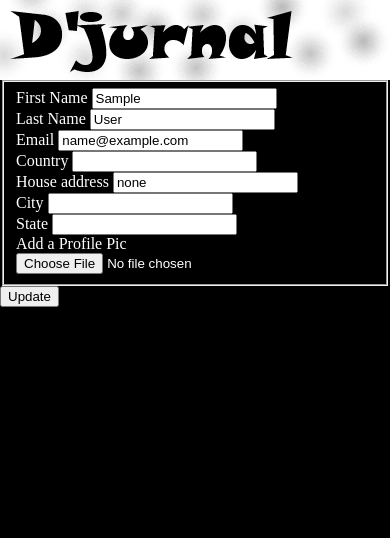
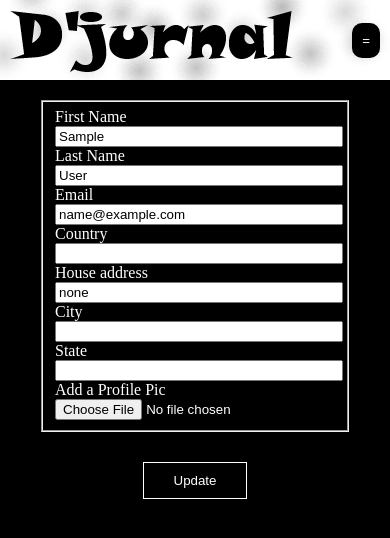
Before and after one commit to ONOWONI/my_blog_post_Flask_web, a Flask app: page /updateaccount in a window 390 px wide. Shown: the top 538 px of the page. Run offline with Flask 2, Linux system fonts and the light colour scheme; the visitor is signed in with stand-in values (Sample User, id 1); data comes from the database, SQL or seed files in the repository; some libraries are stand-ins or nearby versions.

Commit message:
added the javascript script for the mobile view

```diff
--- /dev/null
+++ b/app/static/javascript/layout.js
@@ -0,0 +1,17 @@
+const mobileToggleBtn = document.querySelector("#mobile-toggle-nav-btn")
+const navbar = document.querySelector("#navbar")
+
+let count = 0
+
+
+mobileToggleBtn.addEventListener("click", () => {
+    if (count == 1) {
+        navbar.classList.add("navbar")
+        mobileToggleBtn.innerHTML = "="
+        count = 0
+    } else if (count == 0) {
+        navbar.classList.remove("navbar")
+        mobileToggleBtn.innerHTML = "X"
+        count = 1
+    }
+})
--- a/app/static/main.css
+++ b/app/static/main.css
@@ -2,6 +2,10 @@ body{
     background-color:black;
     margin: 0;
     color: white;
+}
+
+#mobile-toggle-nav-btn{
+    display: none;
 }
 
 header{
@@ -141,7 +145,45 @@ header{
     color:black;
     margin-left: 10px;
 }
+/* =========================================================================================================
+=============================================NEW POST=======================================================
+ */
 
+.post-form{
+    display: flex;
+    flex-direction: column;
+    width: 80%;
+    margin: 20px auto;
+}
+
+.post-form2{
+    width: 30%;
+}
+.form-div{
+    width: 100%;
+}
+
+.form-div input {
+    width: 100%;
+}
+
+.form-div textarea {
+    min-width: 100%;
+    min-height: 100px;
+    max-height: 100px;
+}
+
+.submit-div{
+    margin: 30px 0;
+    text-align: center;
+}
+
+#submit{
+    border: 1px solid #fff;
+    background-color: #000;
+    padding: 10px 30px;
+    color: #fff;
+}
 /*
 =============================================================================================================
 =============================================================================================================
@@ -271,6 +332,20 @@ header{
  */
 
 @media screen and (max-width:480px) {
+    #mobile-toggle-nav-btn{
+        display: inline-block;
+        padding: 10px;
+        margin-right: 10px;
+        background-color: black;
+        color: #fff;
+        border: none;
+        border-radius: 10px;
+        cursor: pointer;
+    }
+
+    .mobile-close-nav-btn{
+        display: none;
+    }
     .post-container{
         width: 80vw;
         margin: 10px auto;
@@ -334,4 +435,7 @@ header{
     .image-container img {
         width: 100%;
     }
+    .post-form2{
+        width: 80%;
+    }
 }
--- a/app/templates/layout.html
+++ b/app/templates/layout.html
@@ -15,7 +15,8 @@
     {% if current_user.is_authenticated %}
     <header>
         <a href="{{url_for('index')}}"><img src="{{url_for('static', filename='pic/djurnal.png')}}" class='logo'></a>
-        <nav>
+        <button id="mobile-toggle-nav-btn">=</button>
+        <nav class="navbar" id="navbar">
             <ul class='navlinks'>
                 <li><a href='{{url_for('index')}}'>Home</a></li>
                 <li><a href='{{url_for('create_post')}}'>New Post</a></li>
@@ -32,8 +33,9 @@
     </header>
     {% else %}
     <header>
-        <img src="{{url_for('static', filename='pic/djurnal.png')}}" class='logo'>
-        <nav>
+        <a href="{{url_for('index')}}"><img src="{{url_for('static', filename='pic/djurnal.png')}}" class='logo'></a>
+        <button id="mobile-toggle-nav-btn">=</button>
+        <nav class="navbar" id="navbar">
             <ul class='navlinks'>
                 <li><a href='{{url_for('index')}}'>Home</a></li>
                 <li><a href='{{url_for('reg')}}'>Register</a></li>
@@ -50,5 +52,6 @@
         {% endif %}
     {% endwith %}
     {% block content %}{% endblock content %}
+    <script src="{{url_for('static', filename='javascript/layout.js')}}"></script>
 </body>
 </html>
--- a/app/templates/post.html
+++ b/app/templates/post.html
@@ -60,5 +60,4 @@
                 </div>
             </div>
         </div>
-        <script src="{{url_for('static', filename='javascript/post.js')}}"></script>
 {% endblock content %}
--- a/app/templates/update_account.html
+++ b/app/templates/update_account.html
@@ -1,10 +1,10 @@
 {% extends 'layout.html' %}
 {% block content %}
     <div>
-        <form method="POST" action=' ' enctype="multipart/form-data">
+        <form method="POST" action=' ' enctype="multipart/form-data" class="post-form post-form2">
             {{form.hidden_tag()}}
             <fieldset>
-                <div>
+                <div class="form-div">
                     {{form.first_name.label}}
                     {% if form.first_name.errors%}
                         {{ form.first_name(class="form-group form-control-lg is-invalid")}}
@@ -17,7 +17,7 @@
                         {{ form.first_name }}
                     {% endif%}
                 </div>
-                <div>
+                <div class="form-div">
                     {{form.last_name.label}}
                     {% if form.last_name.errors%}
                         {{ form.last_name(class="form-group form-control-lg is-invalid")}}
@@ -30,7 +30,7 @@
                         {{ form.last_name }}
                     {% endif%}
                 </div>
-                <div>
+                <div class="form-div">
                     {{form.email.label}}
                     {% if form.email.errors%}
                         {{ form.email(class="form-group form-control-lg is-invalid")}}
@@ -43,7 +43,7 @@
                         {{ form.email }}
                     {% endif%}
                 </div>
-                <div>
+                <div class="form-div">
                     {{form.country.label}}
                     {% if form.country.errors%}
                         {{ form.country(class="form-group form-control-lg is-invalid")}}
@@ -56,7 +56,7 @@
                         {{ form.country }}
                     {% endif%}
                 </div>
-                <div>
+                <div class="form-div">
                     {{form.street.label}}
                     {% if form.street.errors%}
                         {{ form.street(class="form-group form-control-lg is-invalid")}}
@@ -69,7 +69,7 @@
                         {{ form.street }}
                     {% endif%}
                 </div>
-                <div>
+                <div class="form-div">
                     {{form.city.label}}
                     {% if form.city.errors%}
                         {{ form.city(class="form-group form-control-lg is-invalid")}}
@@ -82,7 +82,7 @@
                         {{ form.city }}
                     {% endif%}
                 </div>
-                <div>
+                <div class="form-div">
                     {{form.state.label}}
                     {% if form.state.errors%}
                         {{ form.state(class="form-group form-control-lg is-invalid")}}
@@ -95,7 +95,7 @@
                         {{ form.state }}
                     {% endif%}
                 </div>
-                <div class='form-group'>
+                <div class="form-div">
                     {{form.profile_pic.label}}
                     {{form.profile_pic(class='form-contrl-file')}}
                     {% if form.profile_pic.errors %}
@@ -105,7 +105,7 @@
                     {% endif %}
                 </div>
             </fieldSet>
-            <div>
+            <div class="submit-div">
                 {{form.submit}}
             </div>
         </form>
```
Also changed, not shown: other parts of app/static/main.css (+46 -1 lines), app/static/javascript/post.js (deleted, +0 -10 lines), app/templates/create_post.html (+8 -8 lines), app/templates/login.html (+4 -4 lines), app/templates/reg.html (+7 -7 lines), app/templates/user_account.html (+10 -4 lines), app/static/pic/5af1fad6f5f42576.png (added), app/static/pic/a474d0fd41bae756.png (added), app/static/pic/e44e56748d1a9ee0.jpg (added).
